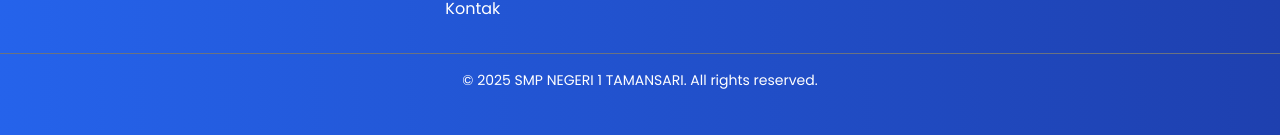
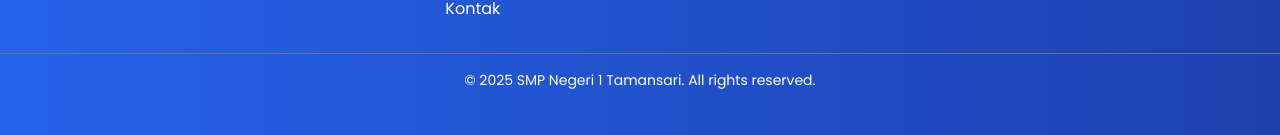
Before and after one commit to oodinc/smpn1tamansari, a React (Create React App) app: page / in a window 1280 px wide. Shown: the part 2279-2414 px from the top of the page. Built offline with nearby package versions, Linux system fonts and the light colour scheme; no server answers.

Commit message:
update Footer component: correct spelling of 'Negeri' in copyright notice

```diff
--- a/src/components/Footer.jsx
+++ b/src/components/Footer.jsx
@@ -101,7 +101,7 @@ const Footer = () => {
       <div className="mt-8">
         <div className="border-t border-gray-500 pt-4">
           <p className="text-center text-sm">
-            &copy; {new Date().getFullYear()} SMP NEGERI 1 TAMANSARI. All rights reserved.
+            &copy; {new Date().getFullYear()} SMP Negeri 1 Tamansari. All rights reserved.
           </p>
         </div>
       </div>
```
